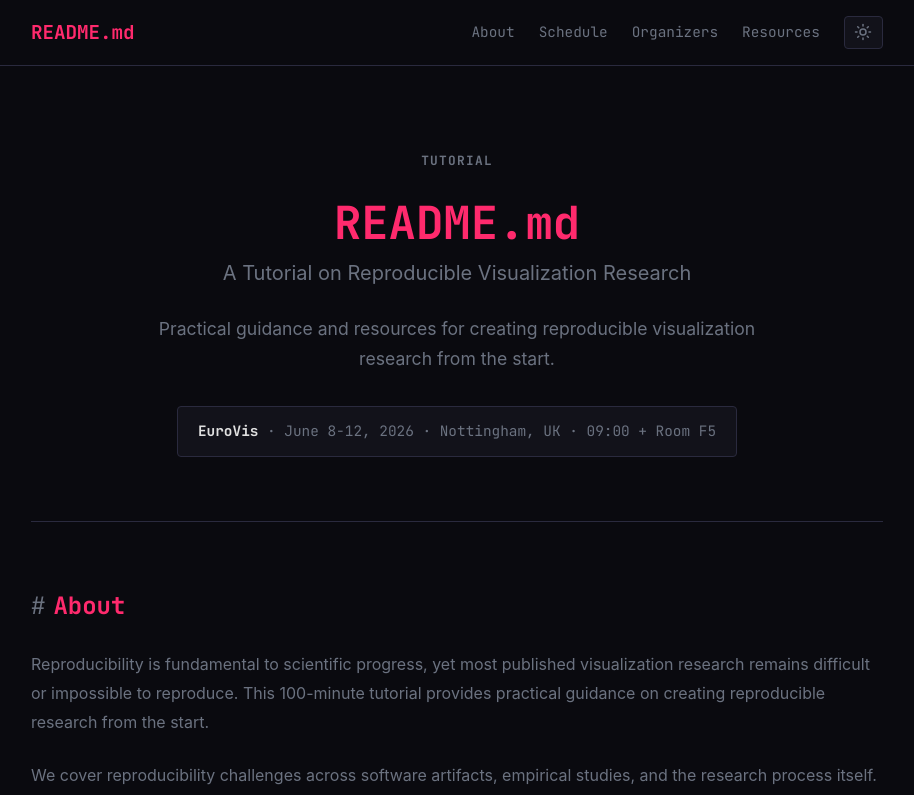
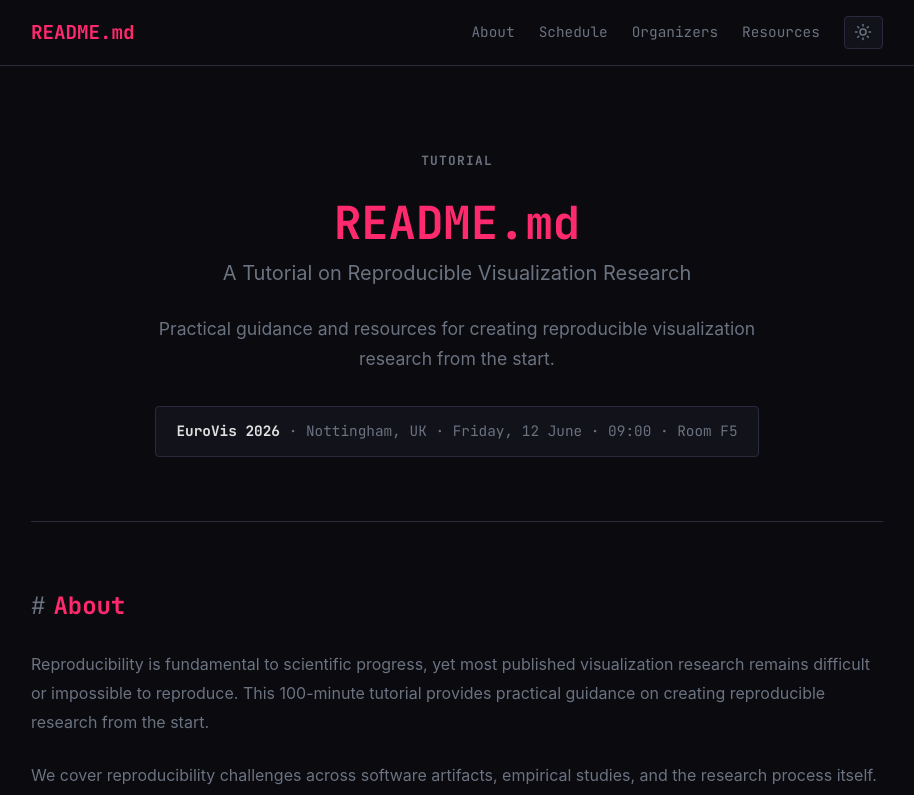
Before and after one commit to velitchko/README.md, a React (Vite) app: page / in a window 1280 px wide. Shown: the top 795 px of the page, without its empty margins (183-1097 px from the left). Built offline with nearby package versions, Linux system fonts and the light colour scheme.

Commit message:
Update event details for EuroVis 2026

```diff
--- a/src/App.jsx
+++ b/src/App.jsx
@@ -58,7 +58,7 @@ function App() {
             Practical guidance and resources for creating reproducible visualization research from the start.
           </p>
           <div className="event-details">
-            <strong>EuroVis</strong> · June 8-12, 2026 · Nottingham, UK · 09:00 + Room F5
+            <strong>EuroVis 2026</strong> · Nottingham, UK · Friday, 12 June · 09:00 · Room F5
           </div>
         </section>
 
```
